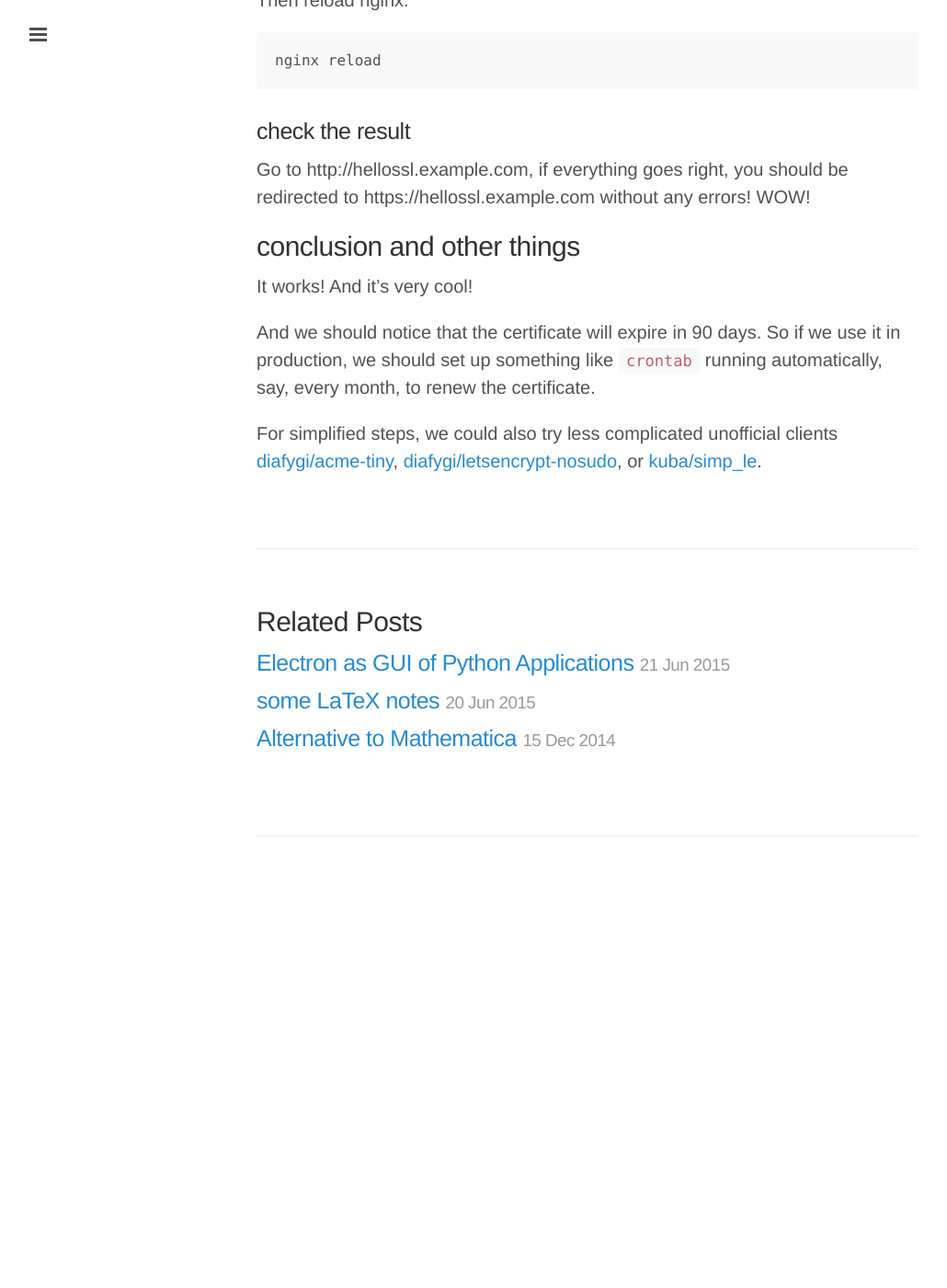
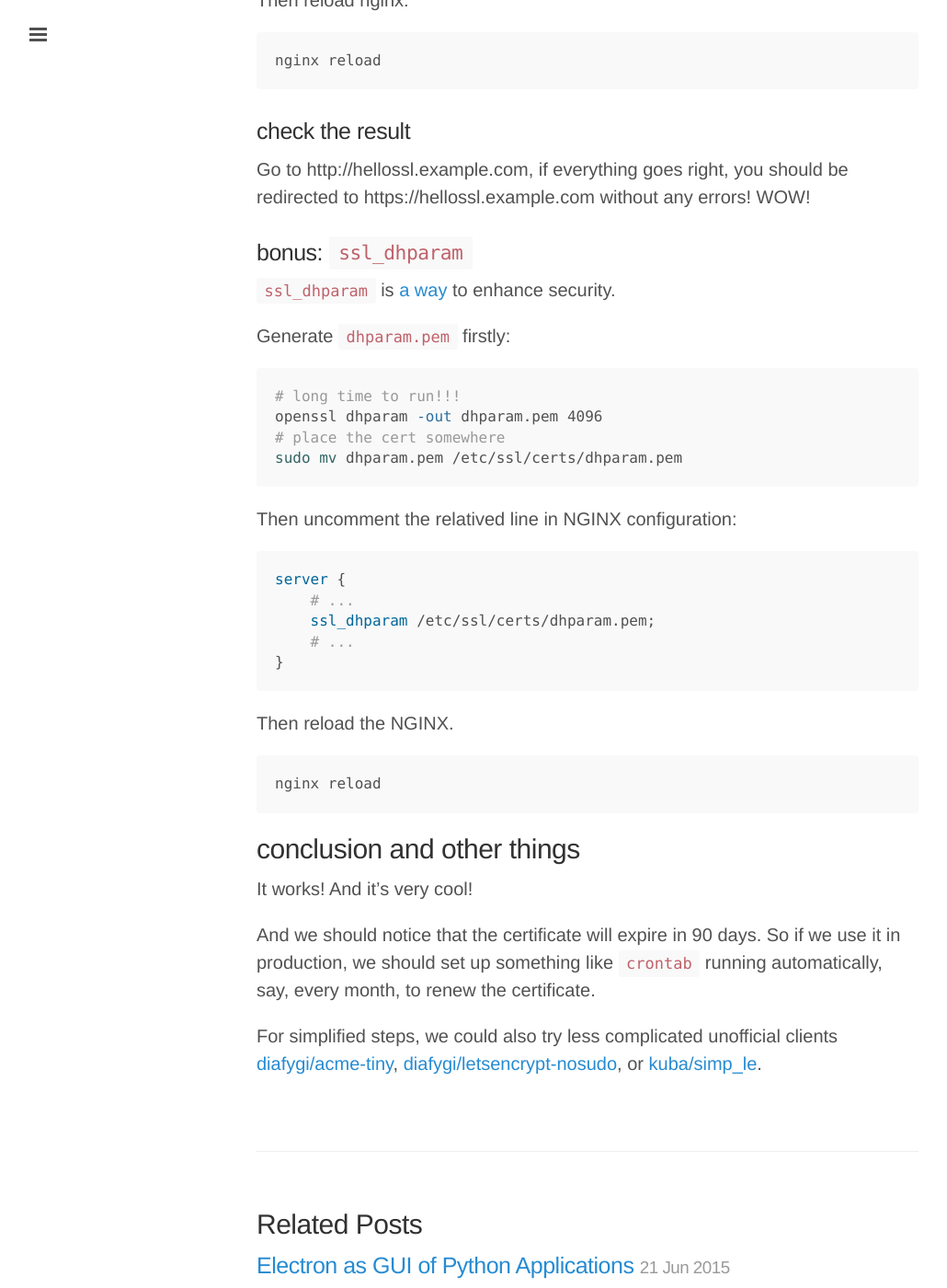
Before and after one commit to fyears/fyears.github.io, a Jekyll site: the page built from _posts/2015-12-03-try-letsencrypt-with-custom-nginx.md, in a window 1280 px wide and 1400 px high, scrolled down 4484 px. Shown: the whole window at 92% size, without its empty margins (1-1031 px from the left). Built offline with Jekyll 4.4.1, drawn with Linux system fonts in a browser that asks for light colours; nearby versions of some CDN libraries; Markdown is read by kramdown in place of the engine named in the settings; comment, search, counter and statistics services are not loaded; before the commit the page ends 5424 px from its top, so only the background shows below that; some of the changed text lies outside the part shown.

Commit message:
add dhparam.pem method

````diff
--- a/_posts/2015-12-03-try-letsencrypt-with-custom-nginx.md
+++ b/_posts/2015-12-03-try-letsencrypt-with-custom-nginx.md
@@ -104,7 +104,7 @@ We may also want to rewrite the http site to https using [`rewrite`](https://www
 So, edit the NGINX virtual host configuration file as follow:
 
 ```nginx
-server{
+server {
     listen 80;
     #listen [::]:80;
     server_name hellossl.example.com;
@@ -131,7 +131,7 @@ server {
 
     # Diffie-Hellman parameter for DHE ciphersuites, recommended 2048 bits
     # Let's Encrypt doesn't care about it here, so comment it here.
-    #ssl_dhparam /path/to/dhparam.pem;
+    #ssl_dhparam /etc/ssl/certs/dhparam.pem;
 
     # configuration. tweak to your needs.
     ssl_protocols TLSv1 TLSv1.1 TLSv1.2;
@@ -173,6 +173,35 @@ nginx reload
 
 Go to http://hellossl.example.com, if everything goes right, you should be redirected to https://hellossl.example.com without any errors! WOW!
 
+### bonus: `ssl_dhparam`
+
+`ssl_dhparam` is [a way](https://weakdh.org/sysadmin.html) to enhance security.
+
+Generate `dhparam.pem` firstly:
+
+```sh
+# long time to run!!!
+openssl dhparam -out dhparam.pem 4096
+# place the cert somewhere
+sudo mv dhparam.pem /etc/ssl/certs/dhparam.pem
+```
+
+Then uncomment the relatived line in NGINX configuration:
+
+```nginx
+server {
+    # ...
+    ssl_dhparam /etc/ssl/certs/dhparam.pem;
+    # ...
+}
+```
+
+Then reload the NGINX.
+
+```sh
+nginx reload
+```
+
 ## conclusion and other things
 
 It works! And it's very cool!
````
